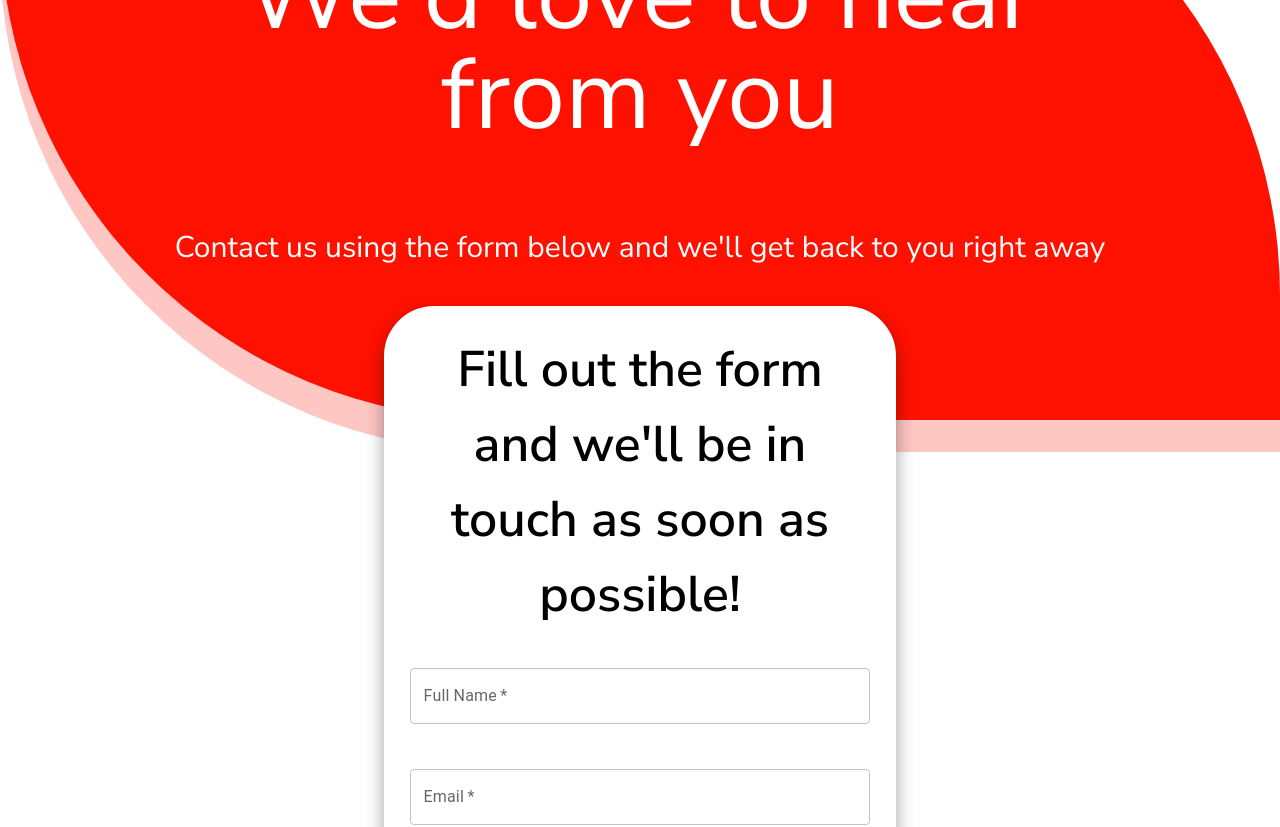
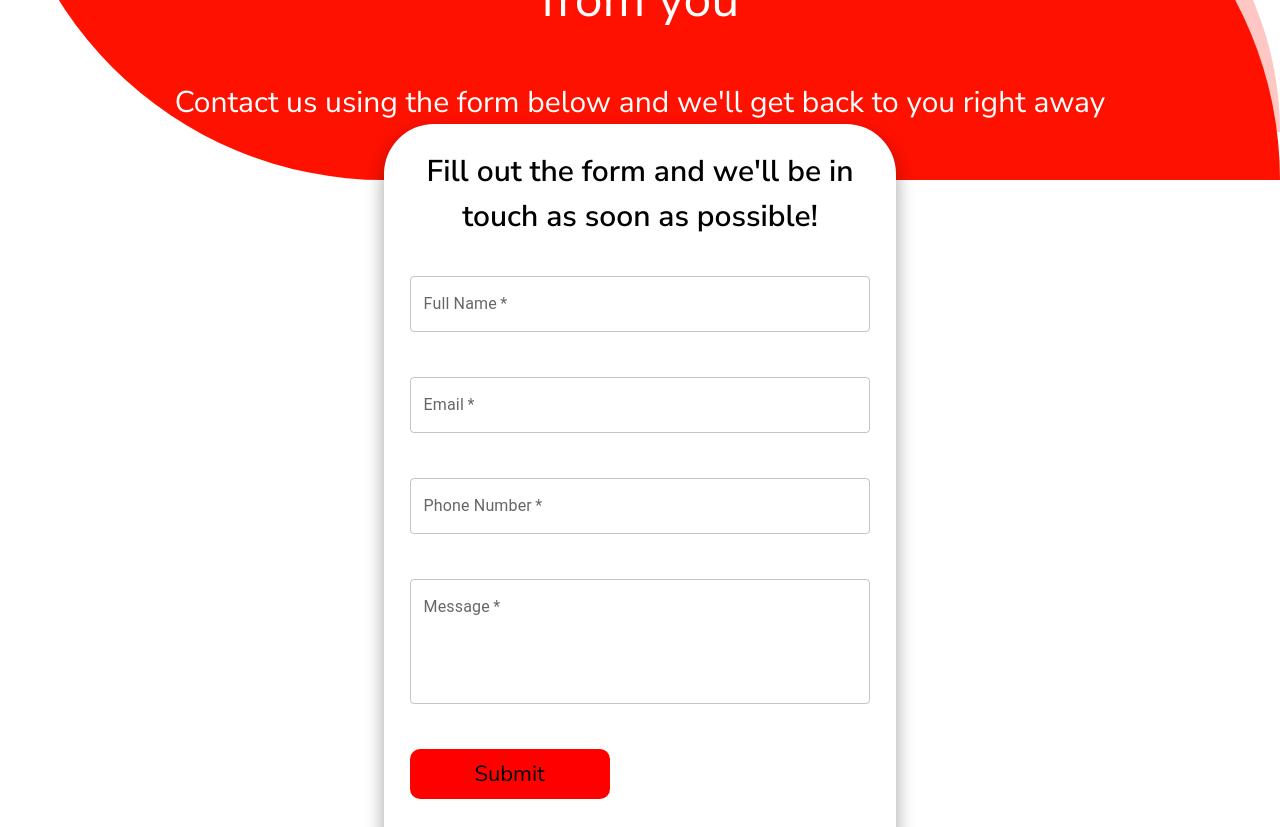
Before and after one commit to raji2004/raayinkayadede, a React (Vite) app: page /contact in a window 1280 px wide. Shown: the part 280-1107 px from the top of the page. Built offline with nearby package versions, Linux system fonts and the light colour scheme.

Commit message:
Update button href and style

```diff
--- a/src/components/Advert/Advert.jsx
+++ b/src/components/Advert/Advert.jsx
@@ -49,7 +49,7 @@ export const Advert = () => {
                 We believe that business can be a powerful force for{" "}
                 <span>good</span>.
               </h1>
-              <Button text={"Contact Us"} style={{ marginTop: 50 }} />
+              <Button text={"Contact Us"} style={{ marginTop: 50 }} href={'/Contact'} />
             </div>
           </div>
         </div>
--- a/src/components/Button/Button.jsx
+++ b/src/components/Button/Button.jsx
@@ -1,15 +1,17 @@
 import React from "react";
 import Style from './button.module.css'
-export const Button = ({ text, onClick,style }) => {
+export const Button = ({ text, onClick, style, href }) => {
     return (
-
+        <a href={href} className={Style.a}>
             <button
                 className={Style.button}
                 onClick={onClick}
                 style={style}
+
             >
                 {text}
             </button>
+        </a>
 
     )
 }
--- a/src/components/Button/button.module.css
+++ b/src/components/Button/button.module.css
@@ -7,7 +7,9 @@
     height: 40px;
     font-size: 25px;
 } */
-
+.a{
+  align-self: center;
+}
 .button {
     background-color: #fff;
     border-radius: 10px;
--- a/src/components/ContactHero/ContactHero.jsx
+++ b/src/components/ContactHero/ContactHero.jsx
@@ -1,10 +1,10 @@
 import React from "react";
 import Style from "./contacthero.module.css";
-import {TextField, Button} from "@mui/material";
-
+import { TextField, } from "@mui/material";
+import { Button } from "../../components";
 export const ContactHero = () => {
   return (
-    <>
+    <div style={{ height: '160vh' }}>
       <div className={Style.container}>
         <div className={Style.contacthero}>
           <div className={Style.designtext}>
@@ -56,21 +56,23 @@ export const ContactHero = () => {
             />
 
             <TextField
-            multiline={true}
-            rows={4}
+              multiline={true}
+              rows={4}
               fullWidth
               required
               id="outline-required"
               label="Message"
               placeholder="How can we help?"
               size="Normal"
-              style={{ marginBottom: 45}}
+              style={{ marginBottom: 45 }}
               color="primary"
             />
+
+            <Button text={"Submit"} style={{ backgroundColor: 'red', alignSelf: 'center' }} />
           </div>
         </div>
       </div>
-    </>
+    </div>
   );
 };
 
@@ -141,6 +143,7 @@ export const ContactHeroMobile = () => {
               variant="outlined"
               color="primary"
             />
+            <Button text={"Submit"} style={{marginTop:50, backgroundColor: 'red', alignSelf: 'center' }} />
           </div>
         </div>
       </div>
--- a/src/components/ContactHero/contacthero.module.css
+++ b/src/components/ContactHero/contacthero.module.css
@@ -1,6 +1,6 @@
 .container{
     width: 100%;
-    height: 82vh;
+    height: 42vh;
     background-color: #ff11003c;
     border-bottom-left-radius: 500px;
     border-top-right-radius: 500px;
@@ -10,7 +10,7 @@
 
 .contacthero{
     width: 100%;
-    height: 78vh;
+    height: 48vh;
     background-color: #ff1100;
     border-bottom-left-radius: 500px;
     border-top-right-radius: 500px;
@@ -29,14 +29,14 @@ flex-direction: column;
 }
 
 h4.text{
-    font-size: 100px;
+    font-size: 50px;
     color: #fff;
     text-align: center;
     line-height: 100px;
 }
 
 p.subtext{
-    margin-top: 80px;
+    margin-top: 30px;
     font-size: 30px;
     color: #fff;
     text-align: center;
@@ -60,10 +60,11 @@ p.subtext{
     /* align-items: center; */
     border-radius: 50px;
     width: 40%;
-    height: 100vh;
+    height: 120vh;
     background-color: #fff;
     position: absolute;
-    margin-bottom: 4%;
+    /* margin-bottom: 4%; */
+    margin-top: 30%;
     box-shadow: 0 14px 18px 0 rgba(0, 0, 0, 0.2), 0 6px 20px 0 rgba(0, 0, 0, 0.19);
     padding: 2%;
     align-items: center;
@@ -71,7 +72,7 @@ p.subtext{
 }
 
 .formheader h3{
-    font-size: 50px;
+    font-size: 30px;
     font-weight: 600;
     align-self: center;
     text-align: center;
@@ -80,4 +81,5 @@ p.subtext{
 .inputs{
 margin-top: 8%;
 width: 100%;
+height: fit-content;
 }
--- a/src/components/HomeSection/homesection.module.css
+++ b/src/components/HomeSection/homesection.module.css
@@ -15,7 +15,7 @@ section {
     align-items: center;
     align-content: center;
     flex-wrap: wrap;
-    margin-top: 1%;
+    margin-top: .4%;
 }
 
 
--- a/src/pages/Contact/contact.jsx
+++ b/src/pages/Contact/contact.jsx
@@ -1,6 +1,6 @@
 import React from "react";
 import Style from "./contact.module.css";
-import { Navigation, ContactHero,Footer, NavMobile, ContactHeroMobile } from "../../components";
+import { Navigation, ContactHero,Footer, NavMobile, ContactHeroMobile, FooterMobile } from "../../components";
 import { useMediaQuery } from '@mui/system';
 
 export const Contact = () => {
@@ -27,7 +27,7 @@ const ContactMobile = () => {
     <div>
       <NavMobile />
       <ContactHeroMobile />
-      <Footer />
+      <FooterMobile />
     </div>
   );
 }
```
Lines whose indentation alone changed are shown as unchanged.
